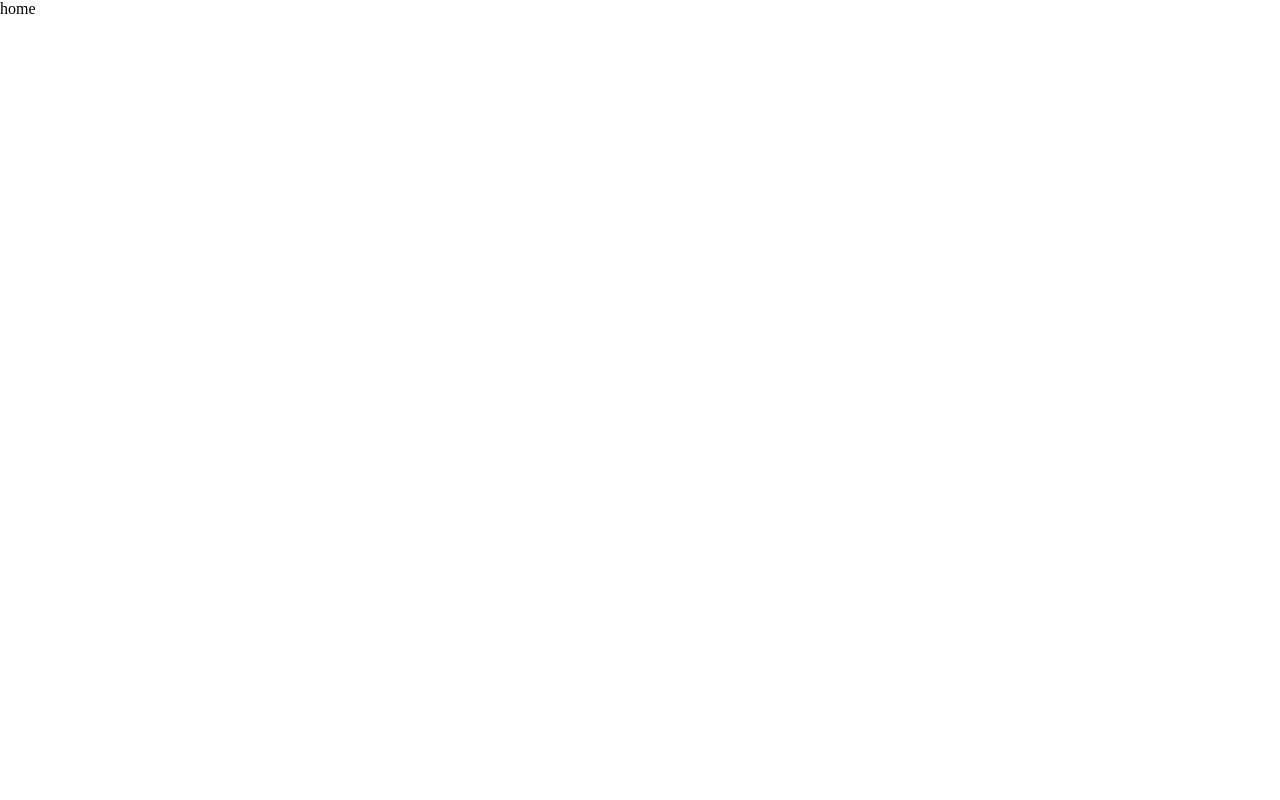
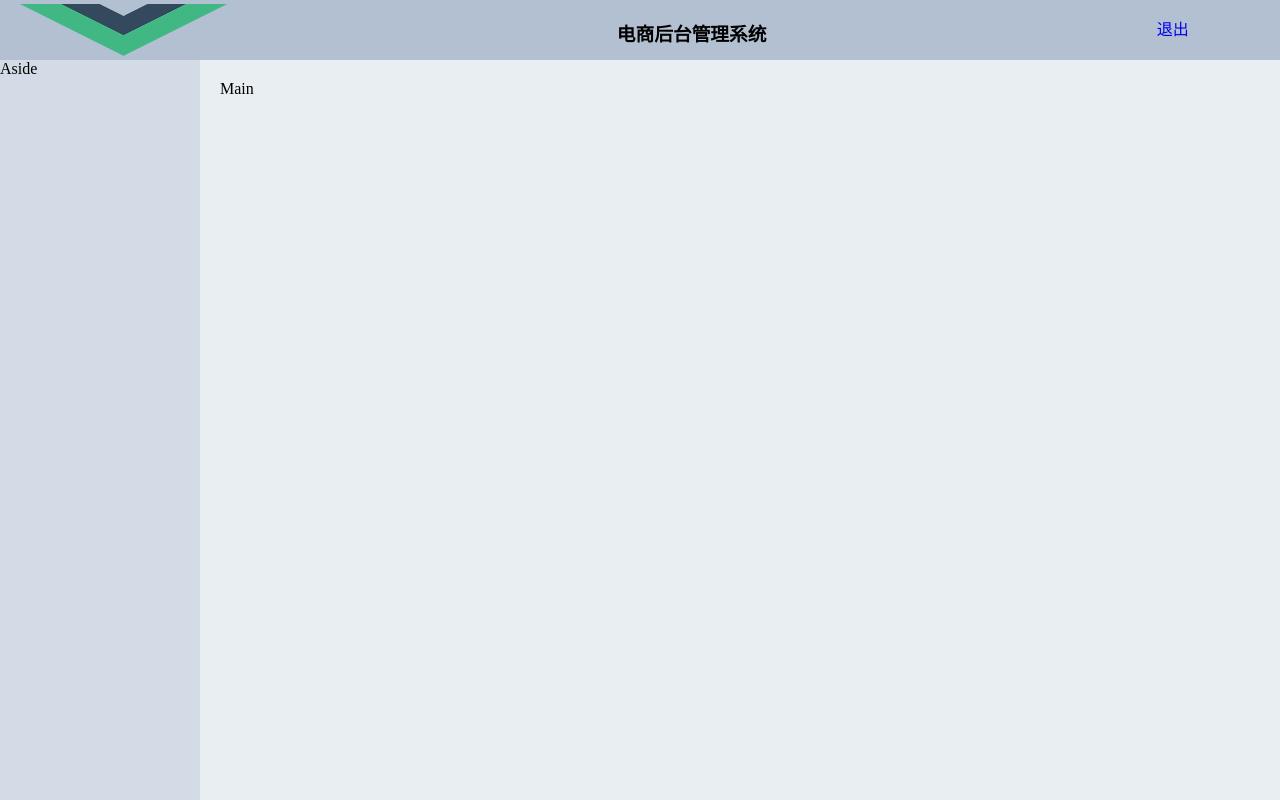
Before and after one commit to 790791059/2020-10-11, a Vue app: page /home in a window 1280 px wide. Built offline with nearby package versions, Linux system fonts and the light colour scheme.

Commit message:
头部样式调整

```diff
--- a/src/components/home/home.vue
+++ b/src/components/home/home.vue
@@ -1,6 +1,23 @@
 <!--  -->
 <template>
-<div class=''>home</div>
+  <el-container class="container">
+    <el-header class="header">
+      <el-row>
+        <el-col :span="4"
+          ><div class="grid-content bg-purple">
+            <img src="../../assets/logo.png" alt="图片加载失败" />
+          </div>
+        </el-col>
+        <el-col :span="18" class="middle"><h3>电商后台管理系统</h3></el-col>
+        <el-col :span="2"><div class="grid-content bg-purple">
+          <a class="login" href="#">退出</a></div></el-col>
+      </el-row>
+    </el-header>
+    <el-container>
+      <el-aside class="aside" width="200px">Aside</el-aside>
+      <el-main class="main">Main</el-main>
+    </el-container>
+  </el-container>
 </template>
 
 <script>
@@ -12,26 +29,18 @@
   components: {},
   data() {
     //这里存放数据
-return {
-
-};
+    return {};
   },
   //监听属性 类似于data概念
   computed: {},
   //监控data中的数据变化
   watch: {},
   //方法集合
-methods: {
-
-},
+  methods: {},
   //生命周期 - 创建完成（可以访问当前this实例）
-created() {
-
-},
+  created() {},
   //生命周期 - 挂载完成（可以访问DOM元素）
-mounted() {
-
-},
+  mounted() {},
   beforeCreate() {}, //生命周期 - 创建之前
   beforeMount() {}, //生命周期 - 挂载之前
   beforeUpdate() {}, //生命周期 - 更新之前
@@ -39,9 +48,33 @@
   beforeDestroy() {}, //生命周期 - 销毁之前
   destroyed() {}, //生命周期 - 销毁完成
   activated() {}, //如果页面有keep-alive缓存功能，这个函数会触发
-}
+};
 </script>
 <style>
 /* @import url(); 引入公共css类 */
-
+.container {
+  height: 100%;
+}
+.header {
+  background-color: #b3c0d1;
+}
+.aside {
+  background-color: #d3dce6;
+}
+.main {
+  background-color: #e9eef3;
+  height: 100%;
+}
+/* 头部样式 */
+.container img{
+  width: 100%;
+  height: 60px;
+}
+.middle{
+  text-align: center;
+}
+.login{
+  line-height: 60px;
+  text-decoration: none;
+}
 </style>
```
Lines whose indentation alone changed are shown as unchanged.
